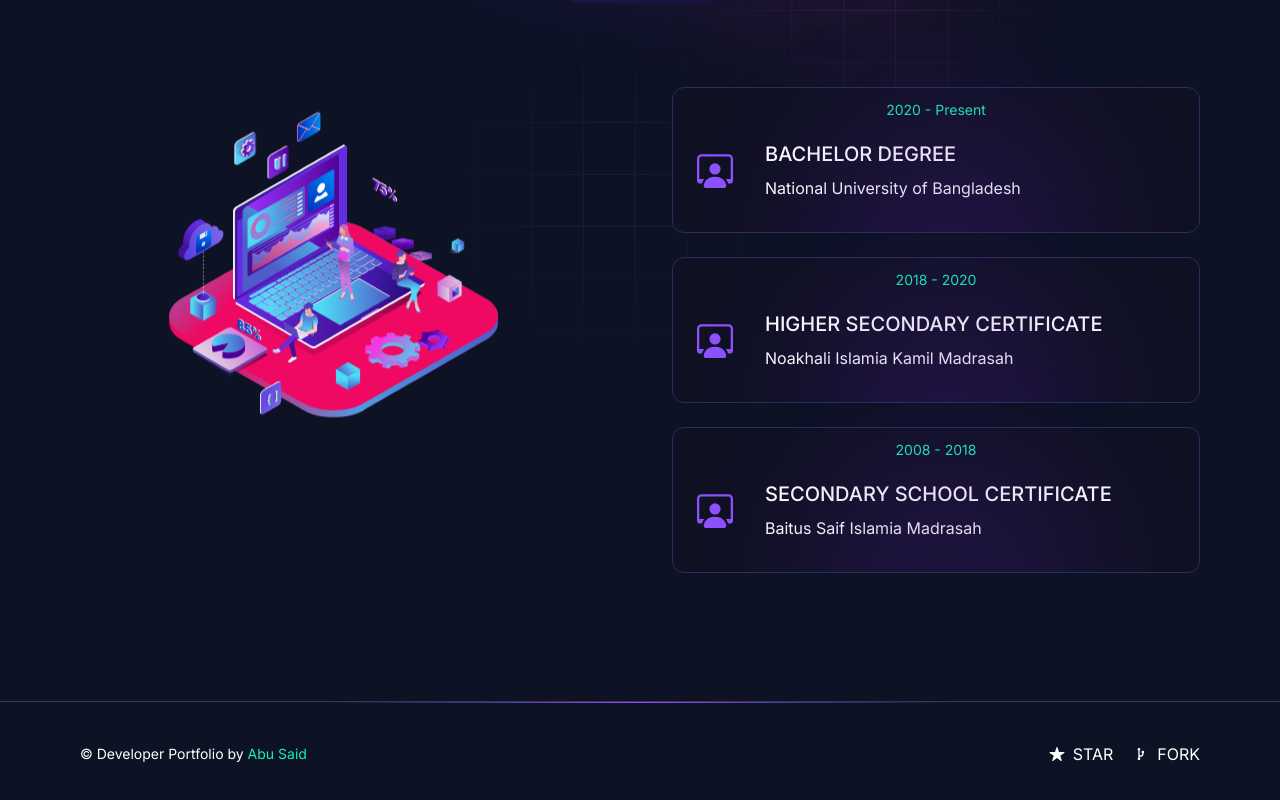
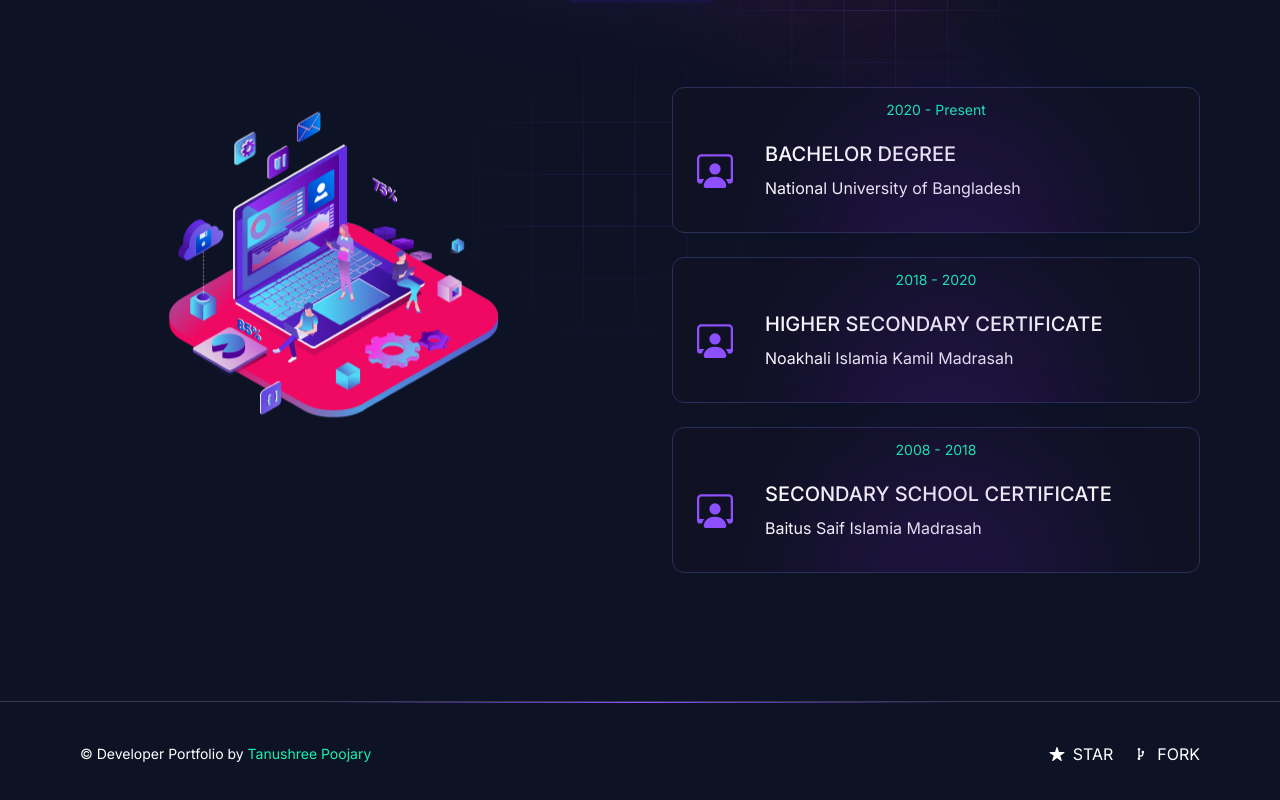
Before and after one commit to tanushree2000/my-portfolio, a Next.js app: page / in a window 1280 px wide. Shown: the part 4128-4928 px from the top of the page. Built offline with nearby package versions, Linux system fonts and the light colour scheme.

Commit message:
Update footer to credit Tanushree Poojary

```diff
--- a/app/components/footer.jsx
+++ b/app/components/footer.jsx
@@ -12,7 +12,7 @@ function Footer() {
         </div>
         <div className="flex flex-col md:flex-row items-center justify-between">
           <p className="text-sm">
-            © Developer Portfolio by <Link target="_blank" href="https://www.linkedin.com/in/abu-said-bd/" className="text-[#16f2b3]">Abu Said</Link>
+            © Developer Portfolio by <Link target="_blank" href="https://www.linkedin.com/in/abu-said-bd/" className="text-[#16f2b3]">Tanushree Poojary</Link>
           </p>
           <div className="flex items-center gap-5">
             <Link
```
